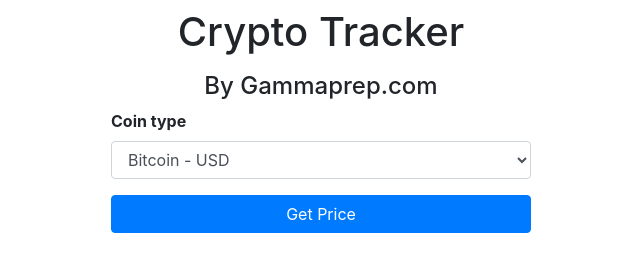
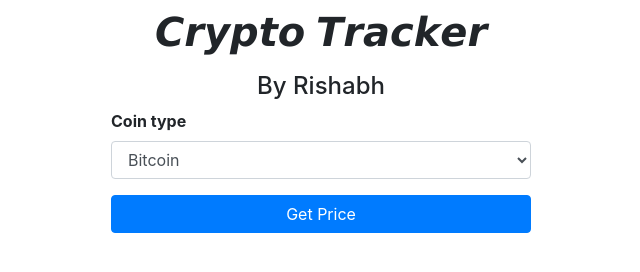
Before and after one commit to rk2958796/crypto_price_tracker, a plain HTML site: page index.html in a window 1280 px wide. Shown: the whole page, without its empty margins (319-959 px from the left). Drawn offline with nearby package versions, Linux system fonts and the light colour scheme.

Commit message:
Update and rename indx.html to index.html

```diff
--- a/indx.html
+++ b/index.html
@@ -12,8 +12,8 @@
 <body>
     <div class="container">
         <div class="row justify-content-center">
-            <h1 class="col-7 text-center mt-2"> Crypto Tracker </h1>
-            <h4 class="col-7 text-center mt-2"> By Gammaprep.com </h4>
+            <h1 class="col-7 text-center mt-2"> 𝘾𝙧𝙮𝙥𝙩𝙤 𝙏𝙧𝙖𝙘𝙠𝙚𝙧 </h1>
+            <h4 class="col-7 text-center mt-2"> By Rishabh </h4>
             <div class="col-md-6 row justify-content-center main fix" id="allContaint">
                 <div class="col-10">
                     <form action="" id="searchForm">
@@ -23,12 +23,7 @@
                                     <span style="font-weight: 700;">Coin type</span>
                                 </label>
                                 <select class="form-control" name="coinType" id="coin">
-                                    <option value="btc-usd">Bitcoin - USD</option>
-                                    <option value="doge-usd">Dogecoin - USD</option>
-                                    <option value="eth-usd">Ether - USD</option>
-                                    <option value="btc-eth">Bitcoin - Ether</option>
-                                    <option value="btc-doge">Bitcoin - Doge</option>
-                                    <option value="bnb-usd">Binance - USD</option>
+
                                     <option value="bitcoin">Bitcoin</option>
                                     <option value="dogecoin">Dogecoin</option>
                                     <option value="ethereum">Ethereum</option>
```
